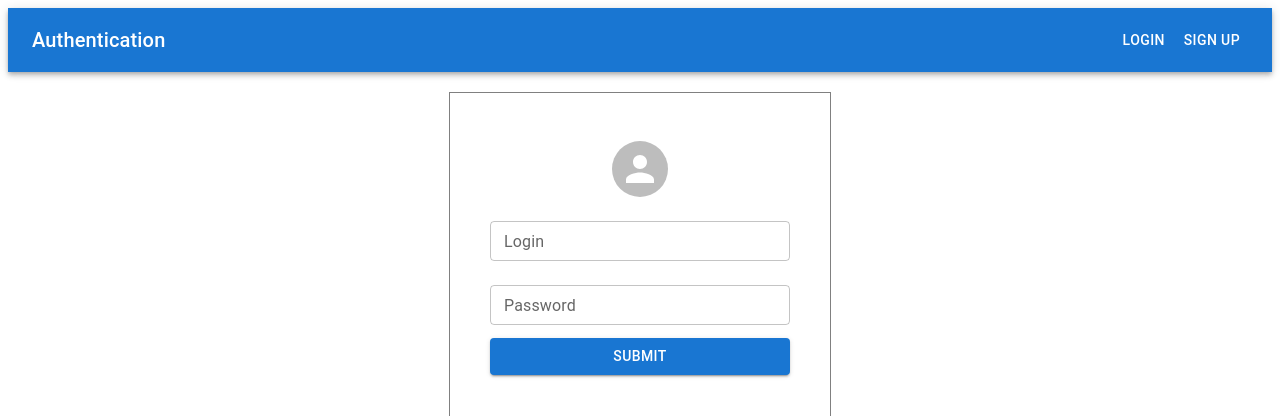
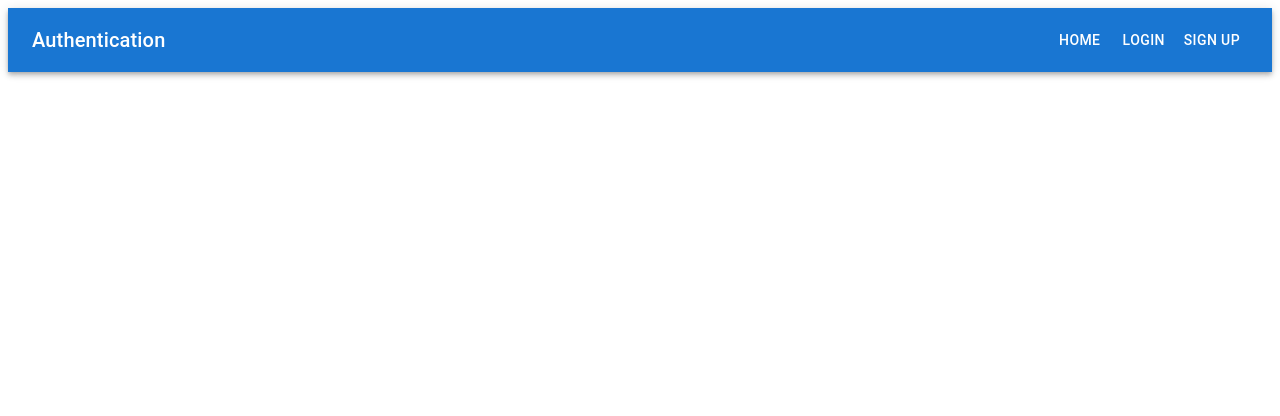
Before and after one commit to Ramziij/Authentication-Site, a React (Create React App) app: page / in a window 1280 px wide. Shown: the top 416 px of the page. Built offline with nearby package versions, Linux system fonts and the light colour scheme.

Commit message:
Add Browser Router

```diff
--- a/src/App.tsx
+++ b/src/App.tsx
@@ -1,15 +1,14 @@
 import React from 'react';
-import Login from './components/login_component'
 import MyAppBar from './components/UI/MyAppBar'
+import { Outlet } from "react-router-dom";
+
 
 const App: React.FunctionComponent = () => {
   return (
-  <div className="container">
-    <MyAppBar />
-        <div className="aunt">
-          <Login />
-        </div>
-  </div>
+    <div>
+      <MyAppBar />
+      <Outlet />
+    </div>
   )
 }
 
--- a/src/components/UI/MyAppBar.tsx
+++ b/src/components/UI/MyAppBar.tsx
@@ -4,6 +4,7 @@ import Box from '@mui/material/Box';
 import Toolbar from '@mui/material/Toolbar';
 import Typography from '@mui/material/Typography';
 import Button from '@mui/material/Button';
+import { Link, Outlet } from "react-router-dom";
 
 
 
@@ -16,8 +17,9 @@ const MyAppBar = () => {
           <Typography variant="h6" component="div" sx={{ flexGrow: 1 }}>
             Authentication
           </Typography>
-          <Button color="inherit">Login</Button>
-          <Button color="inherit">Sign Up</Button>
+          <Link to={"/"} style={{textDecoration:'none', color: 'white'}}><Button color="inherit">Home</Button></Link>
+          <Link to={"/login"} style={{textDecoration:'none', color: 'white'}}><Button color="inherit">Login</Button></Link>
+          <Link to={"/register"} style={{textDecoration:'none', color: 'white'}}><Button color="inherit">Sign Up</Button></Link>
         </Toolbar>
       </AppBar>
     </Box>
--- a/src/components/register_component.tsx
+++ b/src/components/register_component.tsx
@@ -5,3 +5,5 @@ const Register= () => {
         <h1></h1>
     )
 }
+
+export default Register
--- a/src/index.tsx
+++ b/src/index.tsx
@@ -1,11 +1,21 @@
 import React from 'react';
 import ReactDOM from 'react-dom';
+import { BrowserRouter, Routes, Route } from 'react-router-dom';
 import App from './App';
+import Login from './components/login_component';
+import Register from './components/register_component'
 
 
 
 
 ReactDOM.render(
-    <App />,
+  <BrowserRouter>
+    <Routes>
+        <Route path="/" element={<App />}>
+        <Route path="login" element={<Login />} />
+        <Route path="register" element={<Register />} />
+        </Route>
+      </Routes>
+  </BrowserRouter>,
   document.getElementById('root')
 )
```
